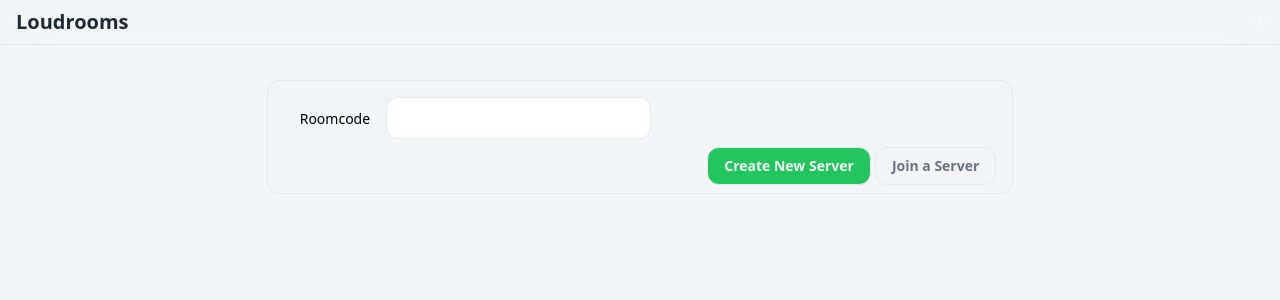
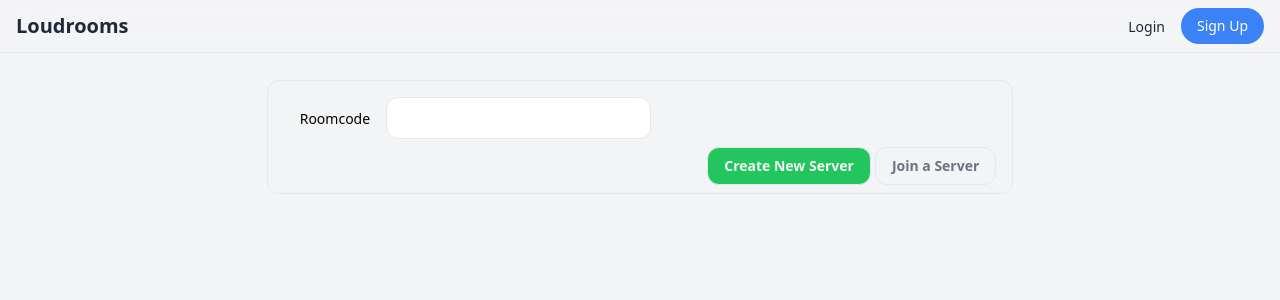
Before and after one commit to itsshreyashk/Loudrooms-Actuator, a React (Vite) app in the folder frontend/: page /home in a window 1280 px wide. Shown: the top 300 px of the page. Built offline with nearby package versions, Linux system fonts and the light colour scheme; a web font is replaced by a local one.

Commit message:
everything working good.

```diff
--- a/frontend/src/pages/getin.tsx
+++ b/frontend/src/pages/getin.tsx
@@ -88,6 +88,7 @@ const GetIn: React.FC = () => {
 
                     localStorage.setItem('sauceKey', sessionKey);
                     localStorage.setItem('statusLOUDROOMS', 'auth');
+                    location.href = '/home';
                 } else {
                     //only condition of request failed is username already exists.
                     alert("Username exists.");
@@ -112,7 +113,7 @@ const GetIn: React.FC = () => {
                     localStorage.setItem('sauceKey', sessionKey);
                     localStorage.setItem('statusLOUDROOMS', 'auth');
 
-                    // location.href = '/home';
+                    location.href = '/home';
                 } else {
                     //only condition of request failed is username already exists.
                     alert("Failed Login attempt.");
--- a/frontend/src/warehouse/nav.tsx
+++ b/frontend/src/warehouse/nav.tsx
@@ -14,14 +14,19 @@ const HomeNav: React.FC<{ status: string }> = ({ status }) => {
             </div>
 
             <div className="flex items-center space-x-4">
-                {status === 'unauth' && (
+                {!status && (
                     <>
+                        <Link to={"/getin"}>
                             <button className="text-gray-800 active:opacity-70 text-sm">
                                 Login
                             </button>
+                        </Link>
+                        <Link to={"/getin"}>
                             <button className="bg-blue-500 text-white px-4 py-2 rounded-full text-sm active:bg-blue-600">
                                 Sign Up
                             </button>
+                        </Link>
+
                     </>
                 )}
                 {status === 'auth' && (
```
Also changed, not shown: 1 other file (tests, documents, lock files or other folders). Lines whose indentation alone changed are shown as unchanged.
